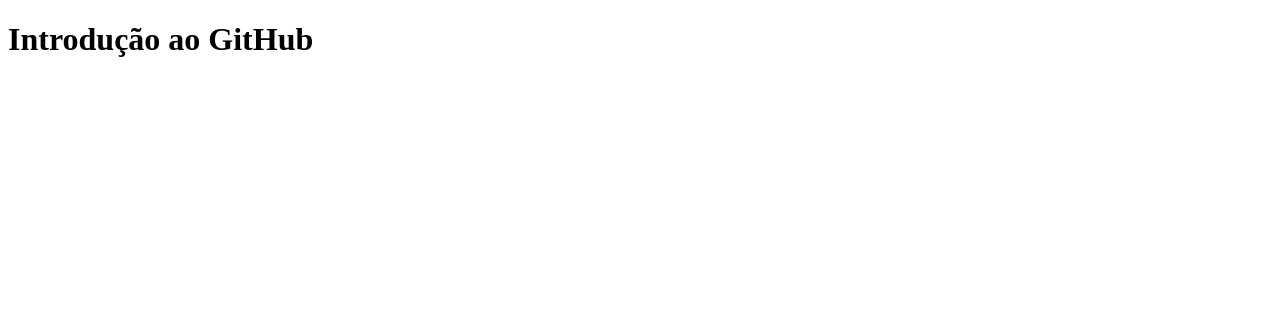
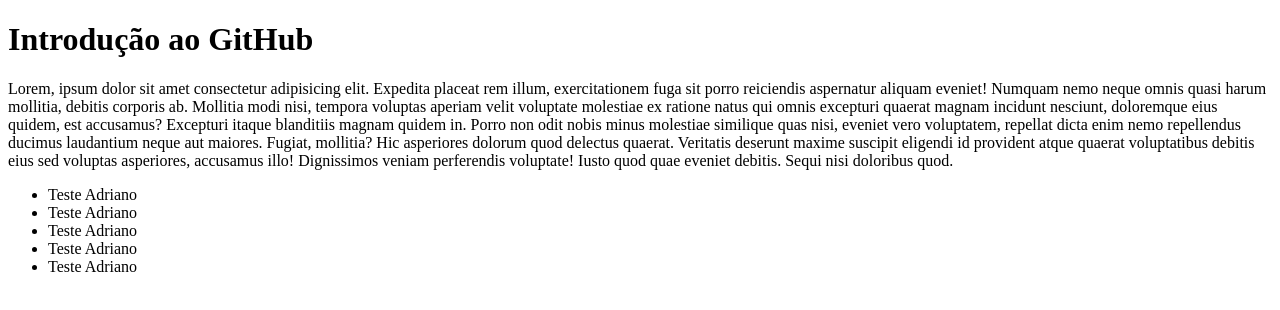
Before and after one commit to aocastro/primeiraAulaPAM-TB, a plain HTML site: page index.html in a window 1280 px wide. Drawn offline with Linux system fonts and the light colour scheme.

Commit message:
Commit de alteração de arquivo

```diff
--- a/index.html
+++ b/index.html
@@ -12,6 +12,23 @@
     <h1>
         Introdução ao GitHub
     </h1>
+
+    <p>
+        <span>Lorem, ipsum dolor sit amet consectetur adipisicing elit. Expedita placeat rem illum, exercitationem fuga sit porro reiciendis aspernatur aliquam eveniet! Numquam nemo neque omnis quasi harum mollitia, debitis corporis ab.</span>
+        <span>Mollitia modi nisi, tempora voluptas aperiam velit voluptate molestiae ex ratione natus qui omnis excepturi quaerat magnam incidunt nesciunt, doloremque eius quidem, est accusamus? Excepturi itaque blanditiis magnam quidem in.</span>
+        <span>Porro non odit nobis minus molestiae similique quas nisi, eveniet vero voluptatem, repellat dicta enim nemo repellendus ducimus laudantium neque aut maiores. Fugiat, mollitia? Hic asperiores dolorum quod delectus quaerat.</span>
+        <span>Veritatis deserunt maxime suscipit eligendi id provident atque quaerat voluptatibus debitis eius sed voluptas asperiores, accusamus illo! Dignissimos veniam perferendis voluptate! Iusto quod quae eveniet debitis. Sequi nisi doloribus quod.</span>
+    </p>
+
+    <div>
+        <ul>
+            <li>Teste Adriano</li>
+            <li>Teste Adriano</li>
+            <li>Teste Adriano</li>
+            <li>Teste Adriano</li>
+            <li>Teste Adriano</li>
+        </ul>
+    </div>
 </body>
 
 </html>
```
